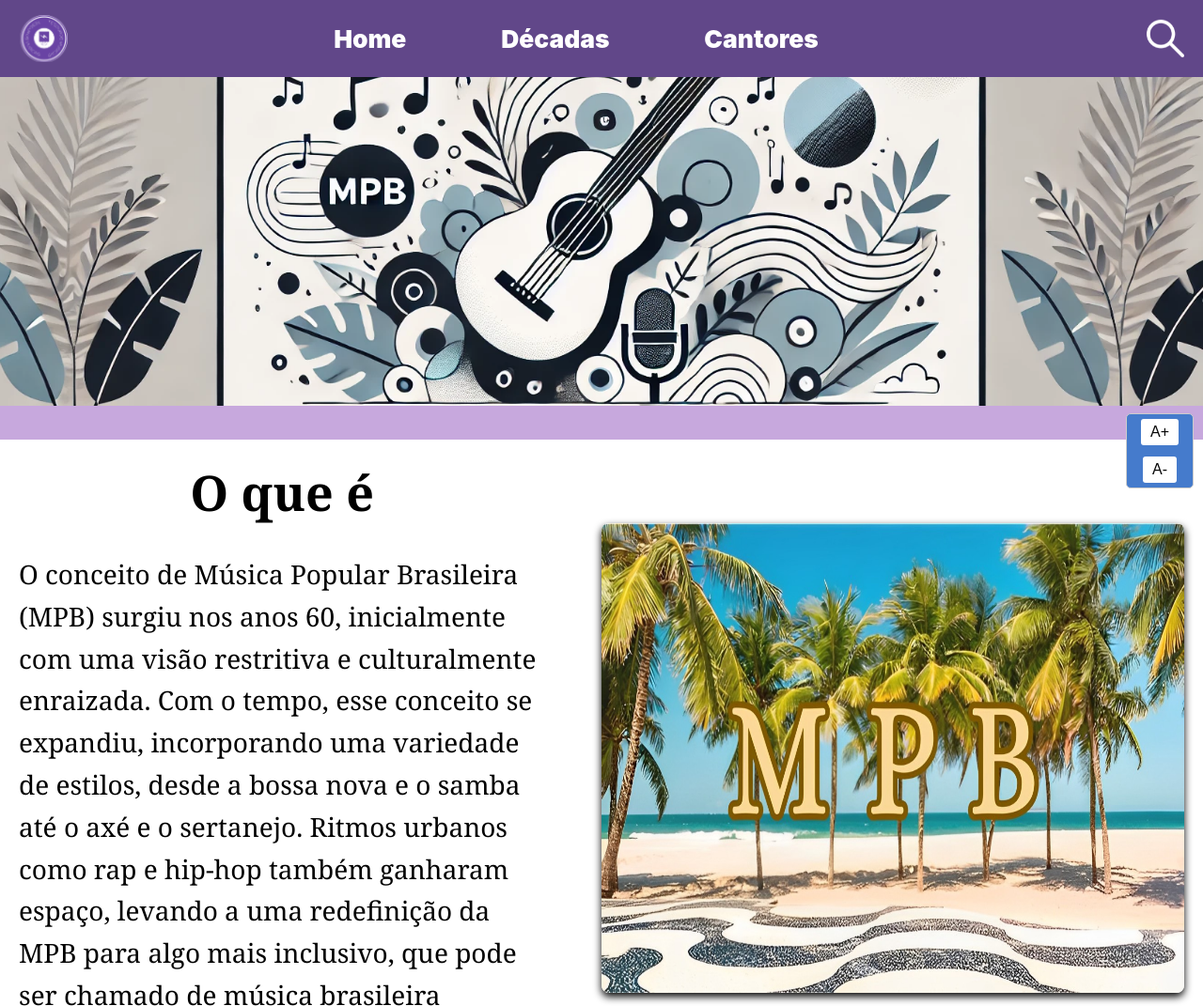
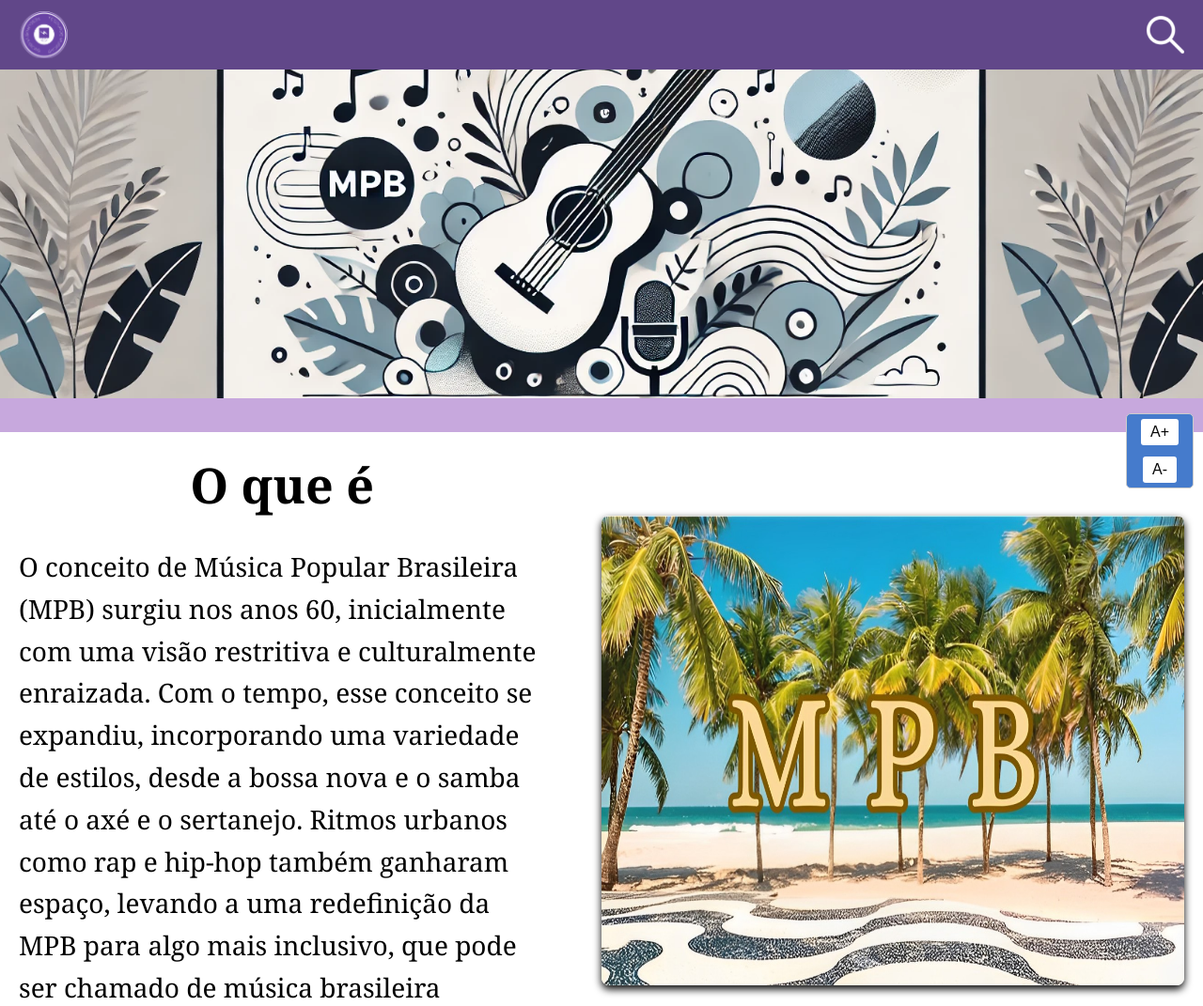
Before and after one commit to TsMusicais/tsmusicaistes, a plain HTML site: page index.html in a window 1280 px wide. Shown: the top 1071 px of the page at 94% size. Drawn offline with Linux system fonts and the light colour scheme; files whose address does not match are found by name; a web font is replaced by a local one.

Commit message:
Update style1.css

```diff
--- a/style1.css
+++ b/style1.css
@@ -729,3 +729,17 @@ button:hover {
         font-size: 12px;
     }
 }
+
+.menu {
+    position: fixed;
+    top: 0;
+    width: 100%;
+    background-color: #333;
+    color: white;
+    z-index: 1000;
+    transition: transform 0.3s ease; /* Transição suave */
+}
+
+.menu {
+    transform: translateY(-100%); /* Move o menu para fora da tela */
+}
```
